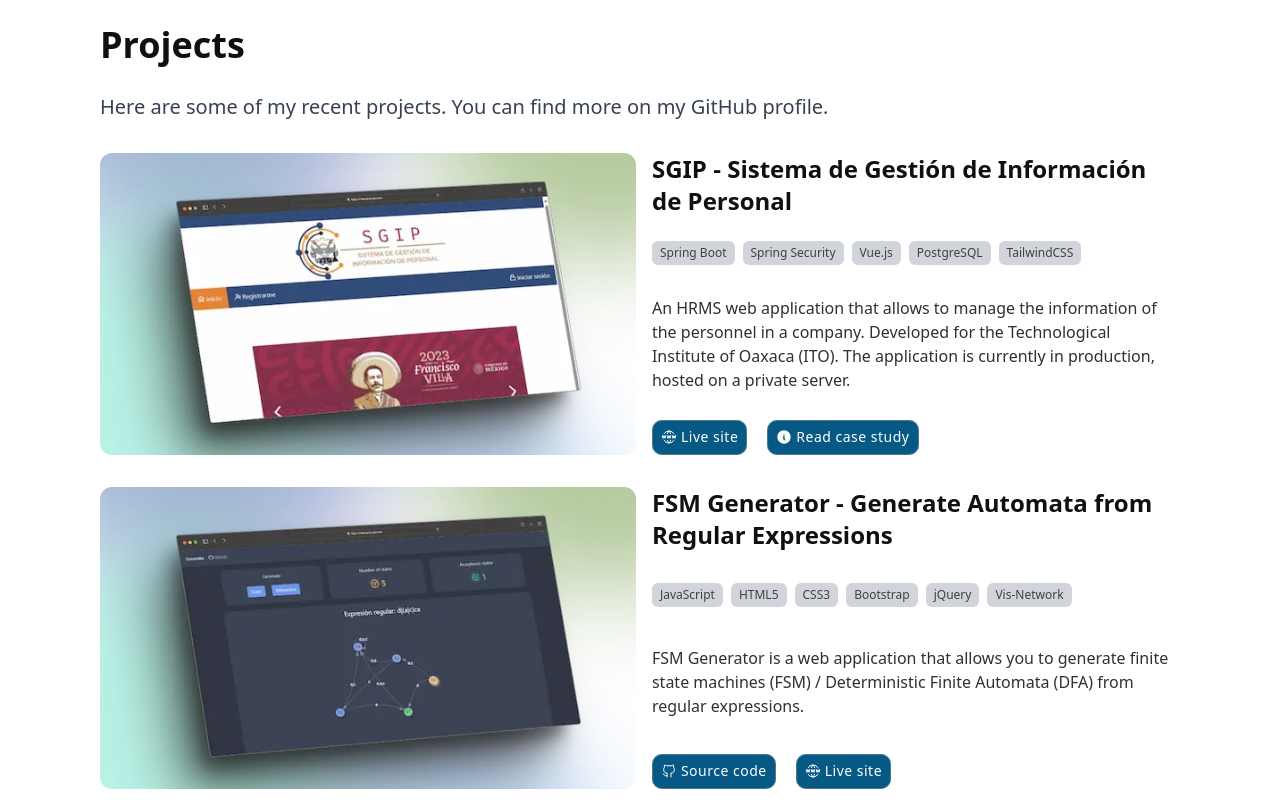
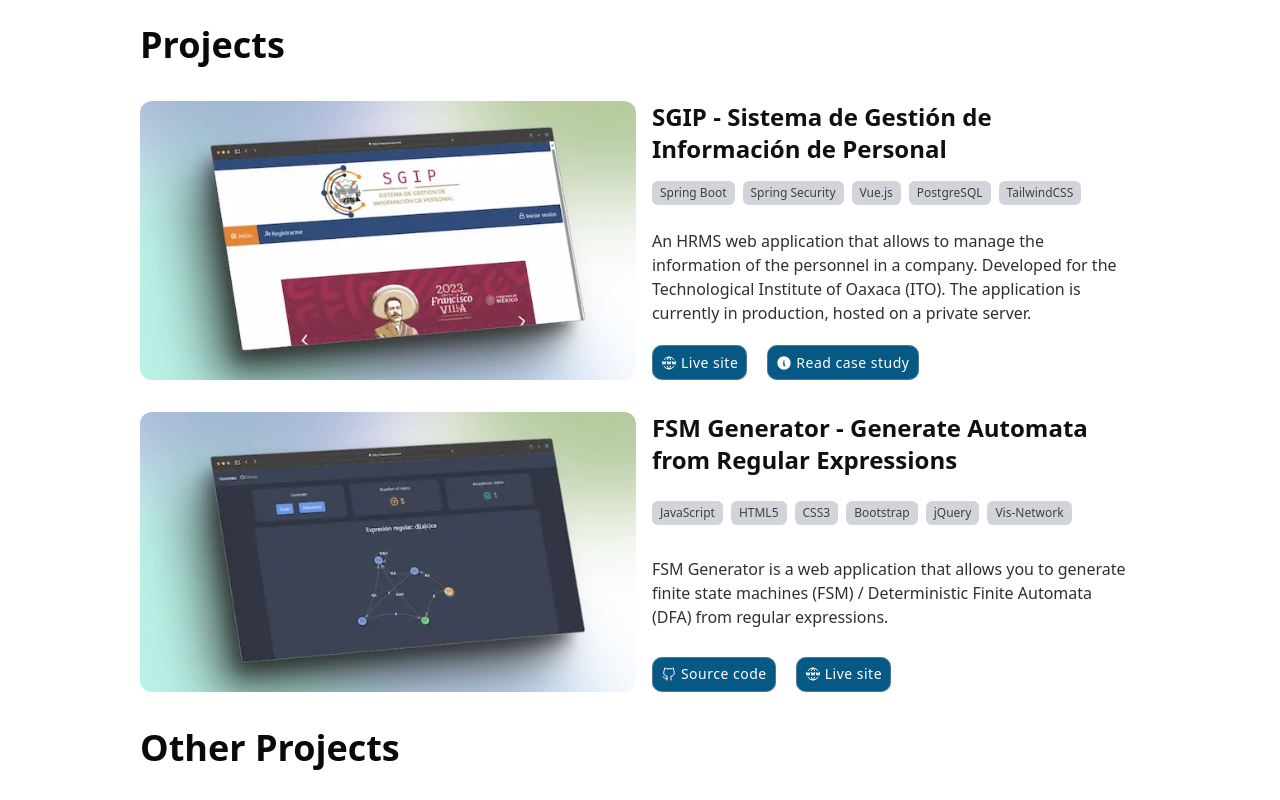
Before and after one commit to ralodev/ralodev, a Vue app: page / in a window 1280 px wide. Shown: the part 1720-2520 px from the top of the page. Built offline with nearby package versions, Linux system fonts and the light colour scheme.

Commit message:
Refactor ProjectsSection.vue component

```diff
--- a/src/views/home/ProjectsSection.vue
+++ b/src/views/home/ProjectsSection.vue
@@ -2,27 +2,13 @@
   <section
     id="projects"
     name="projects"
-    className="w-full min-h-screen h-auto pt-[90px]"
+    class="body__section"
   >
-    <article
-      className="xl:px-0 pb-10 mx-auto justify-center h-full text-center px-4"
-    >
-      <div class="text-start">
-        <header>
-          <h2
-            className="dark:text-dtext1 text-ltext1 font-bold text-4xl text-center md:text-start md:my-4"
-          >
-            Projects
-          </h2>
-          <p
-            className="dark:text-gray-400 py-3 md:text-xl text-bold text-xl text-gray-700 text-center md:text-start w-full"
-          >
-            Here are some of my recent projects. You can find more on my GitHub
-            profile.
-          </p>
-        </header>
-      </div>
-      <div class="flex flex-col gap-y-8 pt-5 text-start">
+    <article>
+      <header>
+        <h2 class="body__section__title">Projects</h2>
+      </header>
+      <div class="flex flex-col gap-8 py-5">
         <ProjectCard
           v-for="project in projectsInfo"
           :key="project.title"
@@ -38,12 +24,8 @@
           :tags="project.tags"
         />
       </div>
-      <h2
-        className="dark:text-dtext1 text-ltext1 font-bold text-4xl text-center md:text-start mt-8"
-      >
-        Other Projects
-      </h2>
-      <div class="mt-8 grid grid-cols-1 gap-4 text-start md:grid-cols-2">
+      <h2 class="body__section__title">Other Projects</h2>
+      <div class="grid grid-cols-1 gap-4 py-5 md:grid-cols-2">
         <ProjectCardSmall
           v-for="project in projectsInfo2"
           :key="project.id"
@@ -61,14 +43,11 @@
 
 <script lang="ts" setup>
 import { useRouter } from 'vue-router';
-
 import sgip_image from '@/assets/img/projects/sgip-pan.webp';
 import fsm_image from '@/assets/img/projects/fsm-pan.webp';
 import ProjectCard from '@/components/ProjectCard.vue';
 import ProjectCardSmall from '@/components/ProjectCardSmall.vue';
-
 const router = useRouter();
-
 const projectsInfo = [
   {
     title: 'SGIP - Sistema de Gestión de Información de Personal',
```
